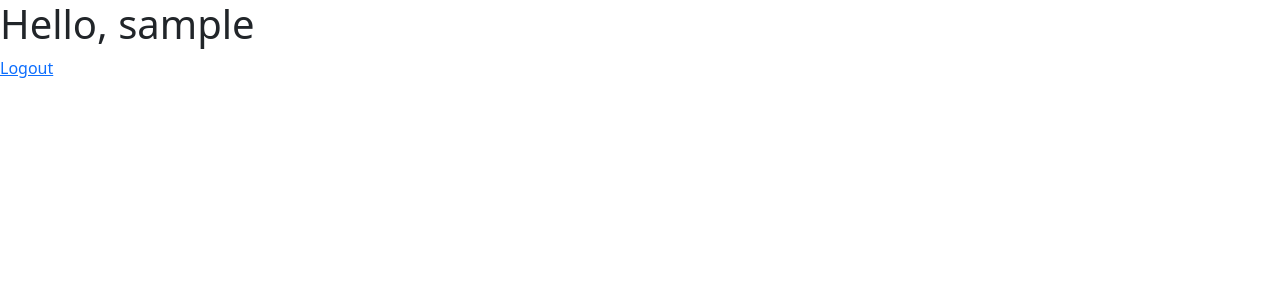
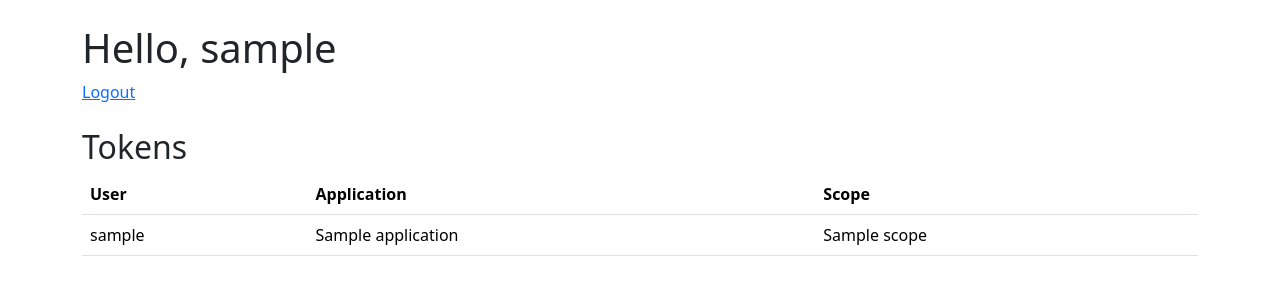
Before and after one commit to orlowski-dev/fmp_backend, a Django app: template templates/basic_views/home-page.html in a window 1280 px wide. Shown: the top 303 px of the page. Run offline with Django 4.2, Linux system fonts and the light colour scheme; a user stored in the database is signed in; tables that the repository leaves empty hold one stand-in row (values such as "Sample post"); the template is opened without the code that fills it: most values are stand-ins (such as "Sample title", 1, 10 or a date in 2020).

Commit message:
Updated: home-page

```diff
--- a/templates/basic_views/home-page.html
+++ b/templates/basic_views/home-page.html
@@ -3,10 +3,35 @@
     Home page
 {% endblock title %}
 {% block content %}
-    <main>
-        <div class="conainer">
+    <main class="p-4">
+        <div class="container mb-4">
             <h1>Hello, {{ user.username }}</h1>
             <a href="{% url 'id-logout' %}">Logout</a>
         </div>
+        <div class="container mb-4">
+            <h2>Tokens</h2>
+            {% if tokens is None %}
+                <p>You don't have any tokens.</p>
+            {% else %}
+                <table class="table">
+                    <thead>
+                        <tr>
+                            {% if user.is_superuser %}<th>User</th>{% endif %}
+                            <th>Application</th>
+                            <th>Scope</th>
+                        </tr>
+                    </thead>
+                    <tbody>
+                        {% for token in tokens %}
+                            <tr>
+                                {% if user.is_superuser %}<td>{{ token.user.username }}</td>{% endif %}
+                                <td>{{ token.application }}</td>
+                                <td>{{ token.scope }}</td>
+                            </tr>
+                        {% endfor %}
+                    </tbody>
+                </table>
+            {% endif %}
+        </div>
     </main>
 {% endblock content %}
```
Also changed, not shown: basic_views/views.py (+7 -1 lines).
